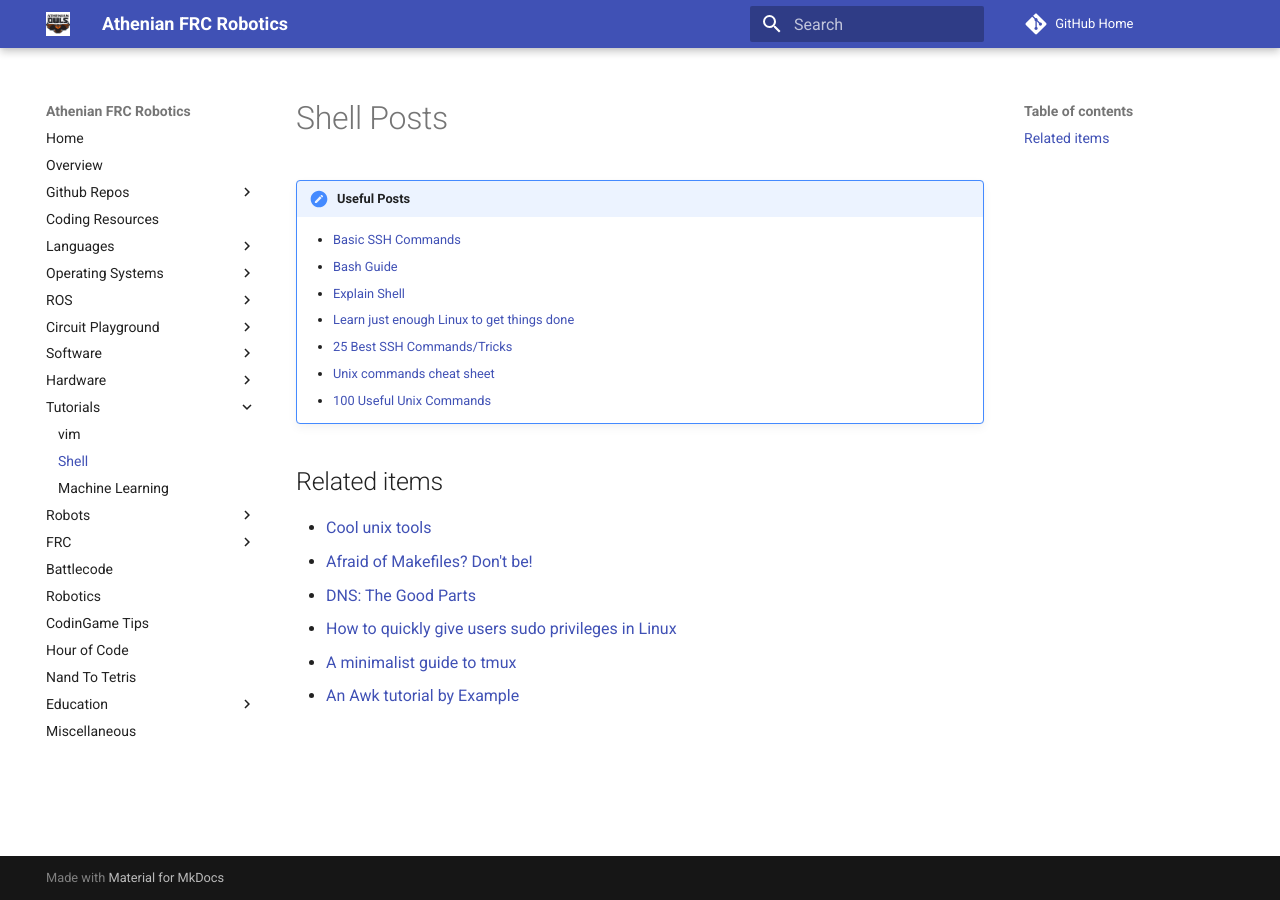
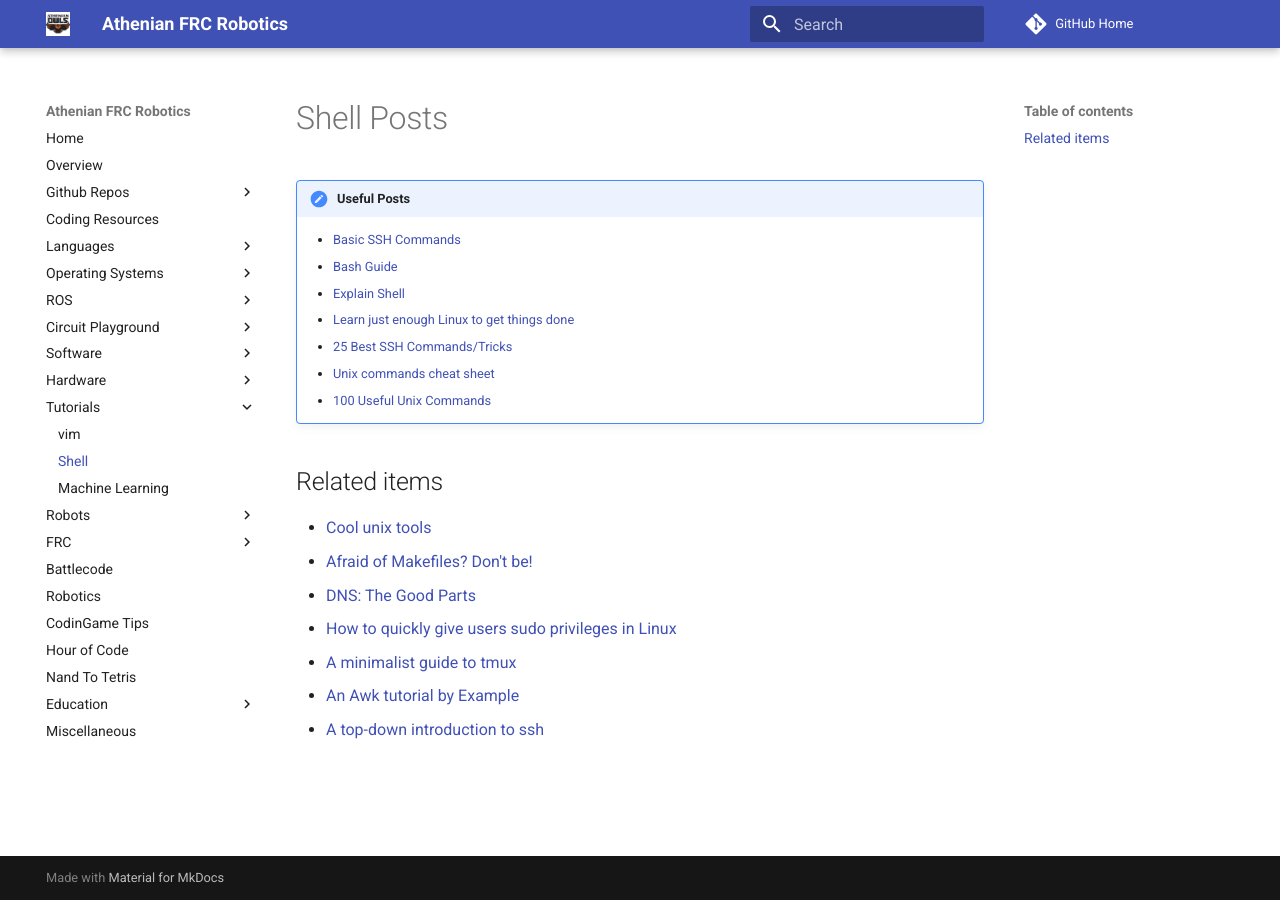
Before and after one commit to athenian-robotics/athenian-robotics-mkdocs, an MkDocs documentation site: the page built from docs/shell.md, in a window 1280 px wide. Built offline with MkDocs 1.6.1 and Material for MkDocs 9.7.7, drawn with Linux system fonts in a browser that asks for light colours; comment, search, counter and statistics services are not loaded.

Commit message:
Update docs

```diff
--- a/docs/shell.md
+++ b/docs/shell.md
@@ -18,3 +18,4 @@
 * [How to quickly give users sudo privileges in Linux](https://www.techrepublic.com/article/how-to-quickly-give-users-sudo-privileges-in-linux/)
 * [A minimalist guide to tmux](https://medium.com/actualize-network/a-minimalist-guide-to-tmux-13675fb160fa)
 * [An Awk tutorial by Example](https://gregable.com/2010/09/why-you-should-know-just-little-awk.html)
+* [A top-down introduction to ssh](https://medium.freecodecamp.org/a-top-down-introduction-to-ssh-965f4fadd32e)
```
